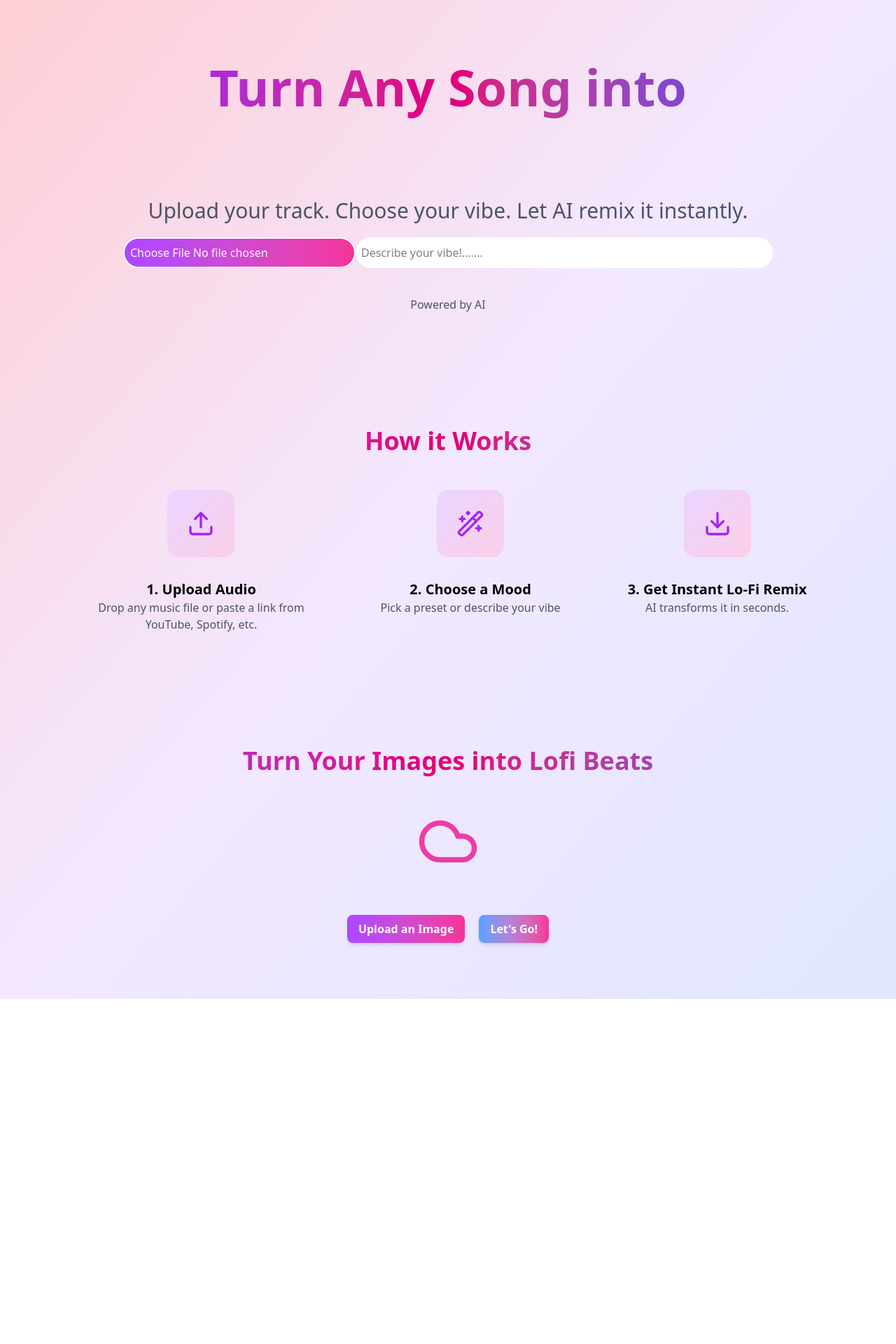
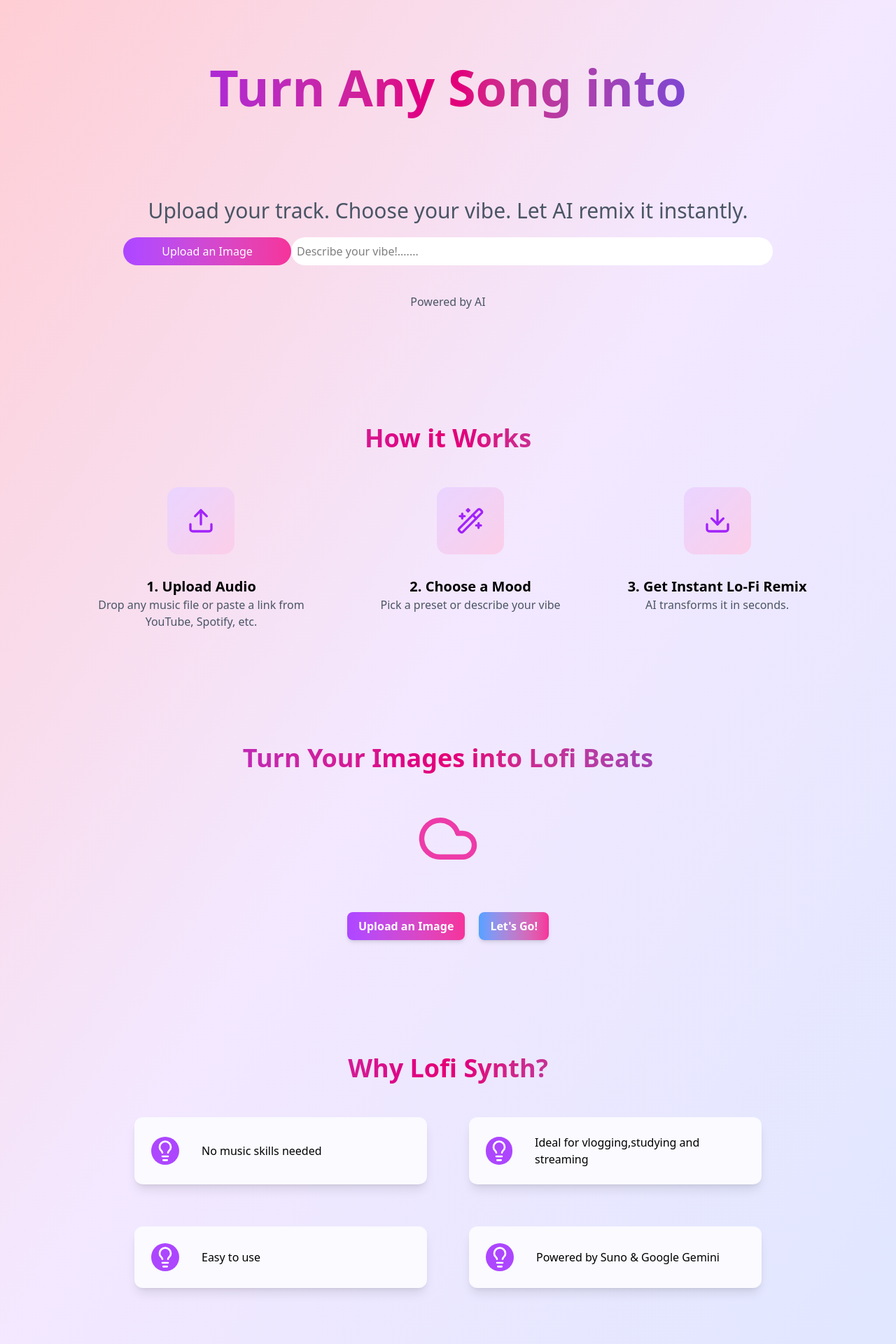
Before and after one commit to vachan-maker/lofi-synth, a Next.js app: page / in a window 1280 px wide. Shown: the part 89-2009 px from the top of the page at 70% size. Before the commit the page ends 1516 px from the top, so only its background shows below. Built offline with nearby package versions, Linux system fonts and the light colour scheme.

Commit message:
why lofi synth

```diff
--- a/src/app/components/Hero.jsx
+++ b/src/app/components/Hero.jsx
@@ -22,8 +22,17 @@ export default function Hero() {
                 </motion.h1>
                 <p className="text-3xl text-gray-600">Upload your track. Choose your vibe. Let AI remix it instantly.</p>
                 <div className="flex flex-row justify-center px-4 mt-5">
-                    <input type="file" className="bg-gradient-to-r from-purple-500 to-pink-500 rounded-full text-white border-2 py-2 px-2 flex-1 flex flex-row items-center gap-4 justify-center" id
-                    ="song"></input>
+                                    <label
+                    htmlFor="file-upload"
+                    className="bg-gradient-to-r from-purple-500 to-pink-500 rounded-full text-white py-2 px-2 flex-1 flex flex-row items-center gap-4 justify-center cursor-pointer hover:scale-95"
+                >
+                    Upload an Image
+                </label>
+                <input
+                    id="file-upload"
+                    type="file"
+                    className="hidden"
+                />
                     <input type="text" placeholder="Describe your vibe!......." className="bg-white rounded-full flex-1/2 px-2 py-2"></input>
 
 
--- /dev/null
+++ b/src/app/components/WhyLofiSynth.jsx
@@ -0,0 +1,33 @@
+import { Lightbulb } from "lucide-react"
+import { motion } from "framer-motion"
+export default function WhyLofiSynth() {
+    const reasons = [
+        'No music skills needed',
+        'Ideal for vlogging,studying and streaming',
+        'Easy to use',
+        'Powered by Suno & Google Gemini'
+    ]
+    return (
+        <>
+        <div className="py-20">
+            <h1 className="text-center text-4xl font-bold bg-gradient-to-r from-purple-600 via-pink-600 to-indigo-600 bg-clip-text text-transparent leading-tight mb-12">
+                Why Lofi Synth?
+            </h1>
+            <div className="grid grid-cols-2 gap-15 max-w-4xl my-0 mx-auto">
+                {reasons.map((reason, index) => (
+                    <motion.div
+                    initial={{ opacity: 0, y: 50 }}
+                    animate={{ opacity: 1, y: 0 }}
+                    transition={{ duration: 0.8 }}
+                    whileInView={true}
+ className="bg-[#fafaff] flex flex-row p-6 rounded-xl gap-8 shadow-lg items-center" key={index}>
+                        <div className="bg-purple-500 w-10 h-10 rounded-full flex items-center justify-center">
+                        <Lightbulb size={32} color="white"/></div>
+                        {reason}
+                    </motion.div>
+                ))}
+            </div>
+        </div>
+        </>
+    )
+}
--- a/src/app/page.js
+++ b/src/app/page.js
@@ -9,6 +9,7 @@ import ReactRain from 'react-rain-animation';
 import HowItWorks from './components/HowItWorks';
 import ChooseYourVibe from './components/ChooseYourVibe';
 import ImageUpload from './components/ImageUpload';
+import WhyLofiSynth from './components/WhyLofiSynth';
 
 
 export default function Home() {
@@ -24,6 +25,7 @@ export default function Home() {
       <Hero />
       <HowItWorks/>
       <ImageUpload/>
+      <WhyLofiSynth/>
     </main>
     </>
   );
```
